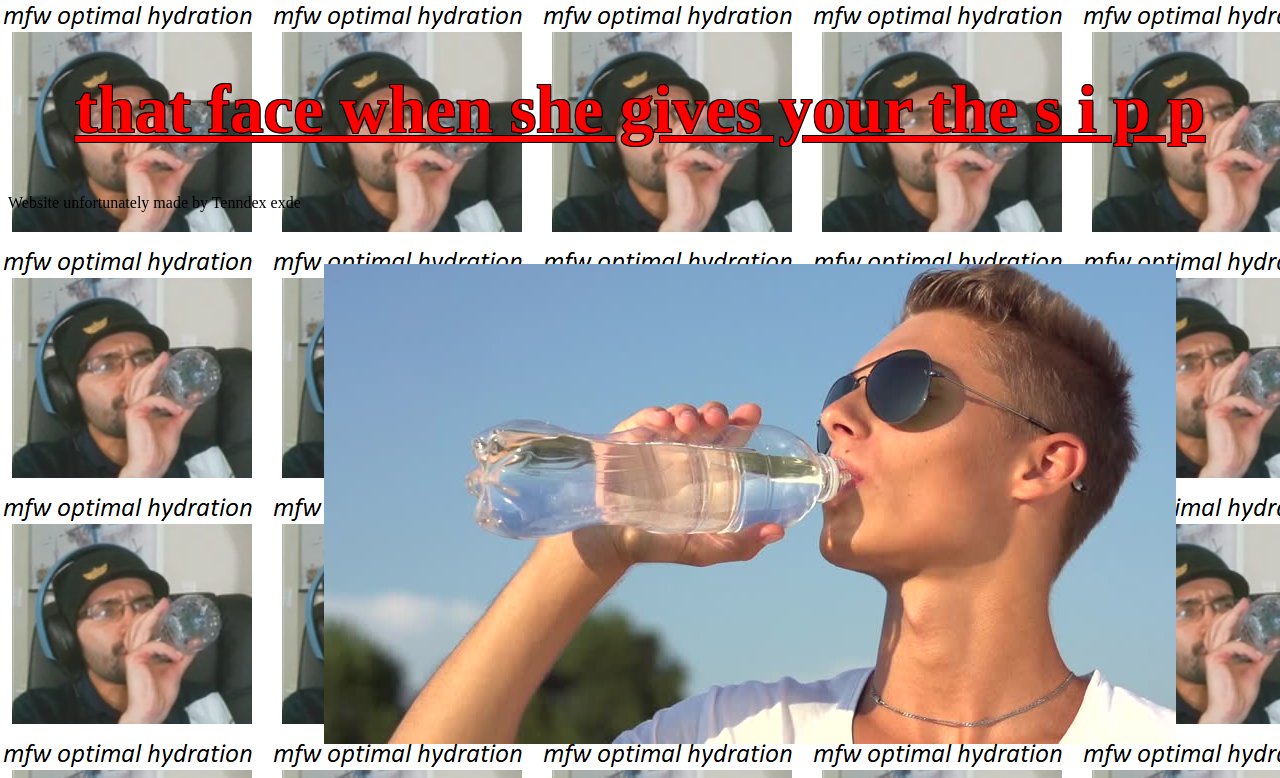
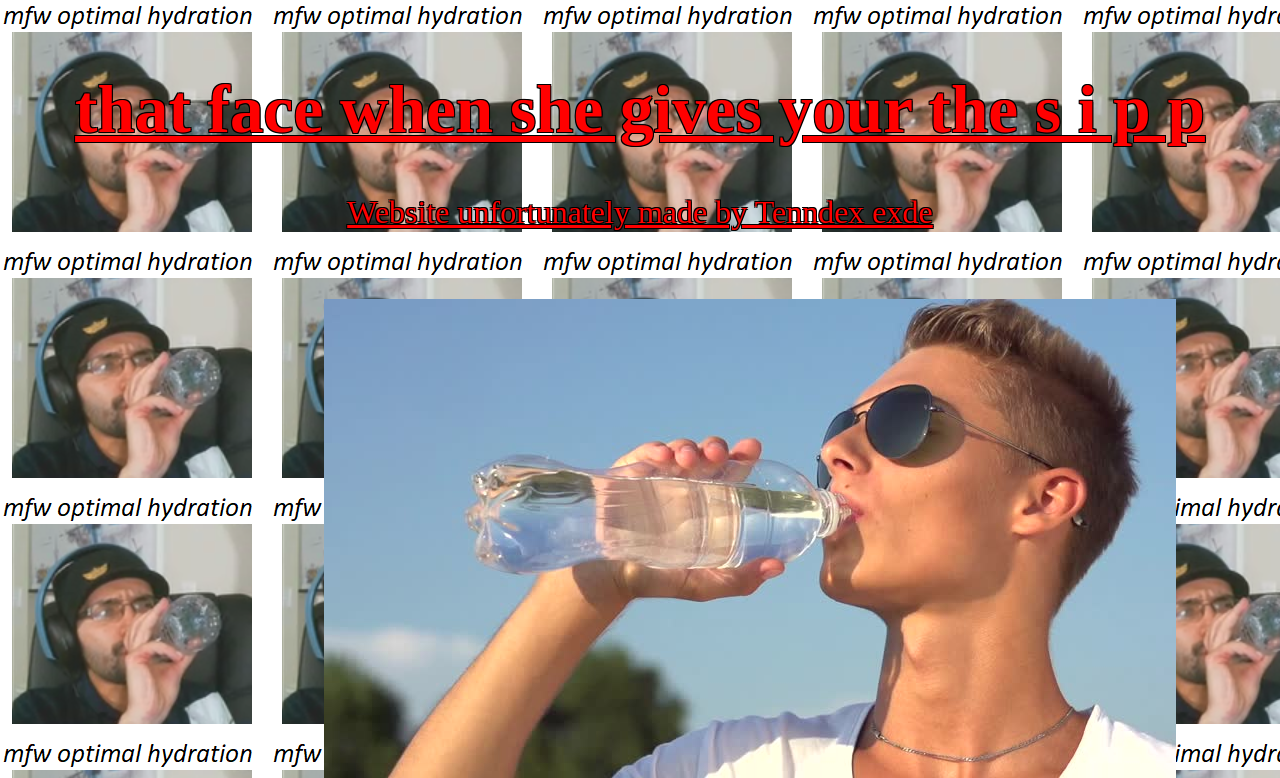
Before and after one commit to therealtenndex/therealtenndex.github.io, a PHP site: page / in a window 1280 px wide. Shown: the top 778 px of the page. Run offline with PHP 8.4, Linux system fonts and the light colour scheme.

Commit message:
Update style.css

```diff
--- a/style.css
+++ b/style.css
@@ -1,6 +1,17 @@
 h1 {
 color: red;
 font-size: 420%;
+text-align: center;
+text-decoration: underline;
+text-shadow:
+	-1px -1px 0 #000,
+	1px -1px 0 #000,
+	-1px 1px 0 #000,
+	1px 1px 0 #000
+}
+p {
+color: red;
+font-size: 200%;
 text-align: center;
 text-decoration: underline;
 text-shadow:
```
